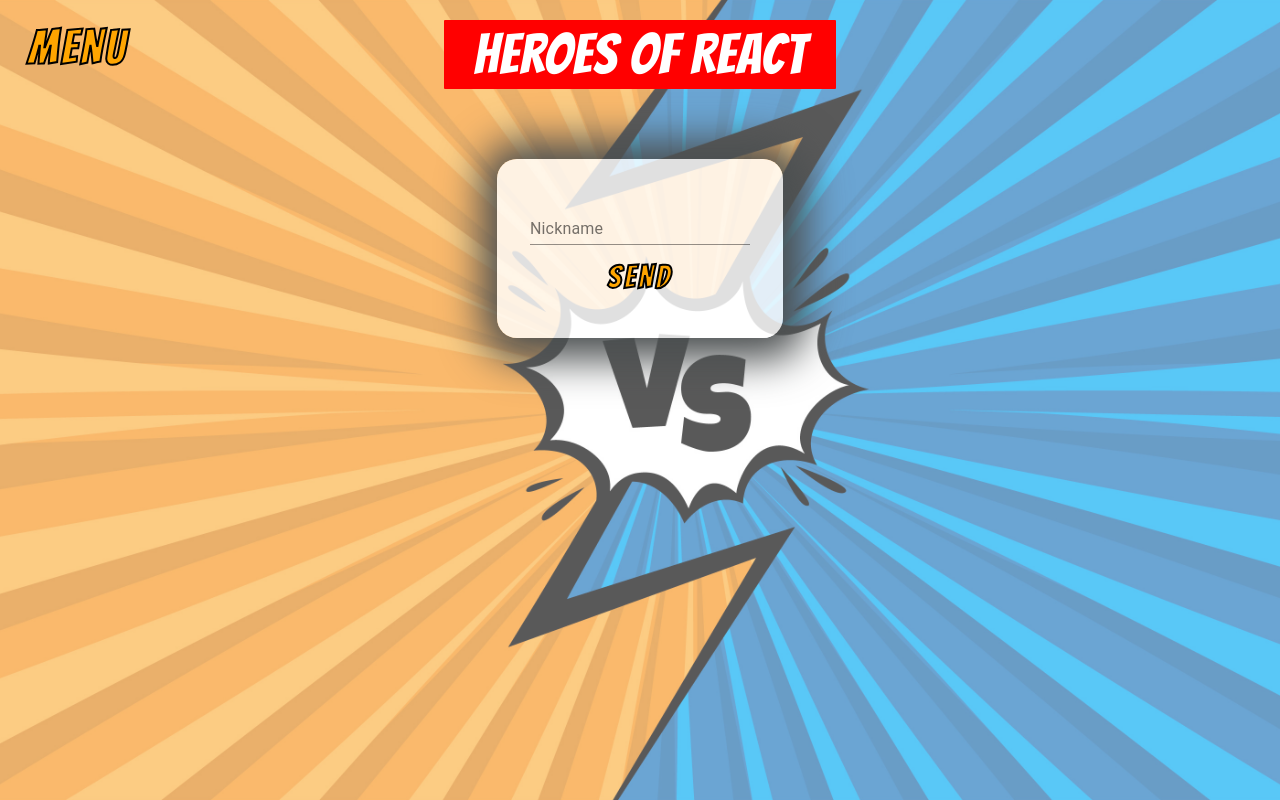
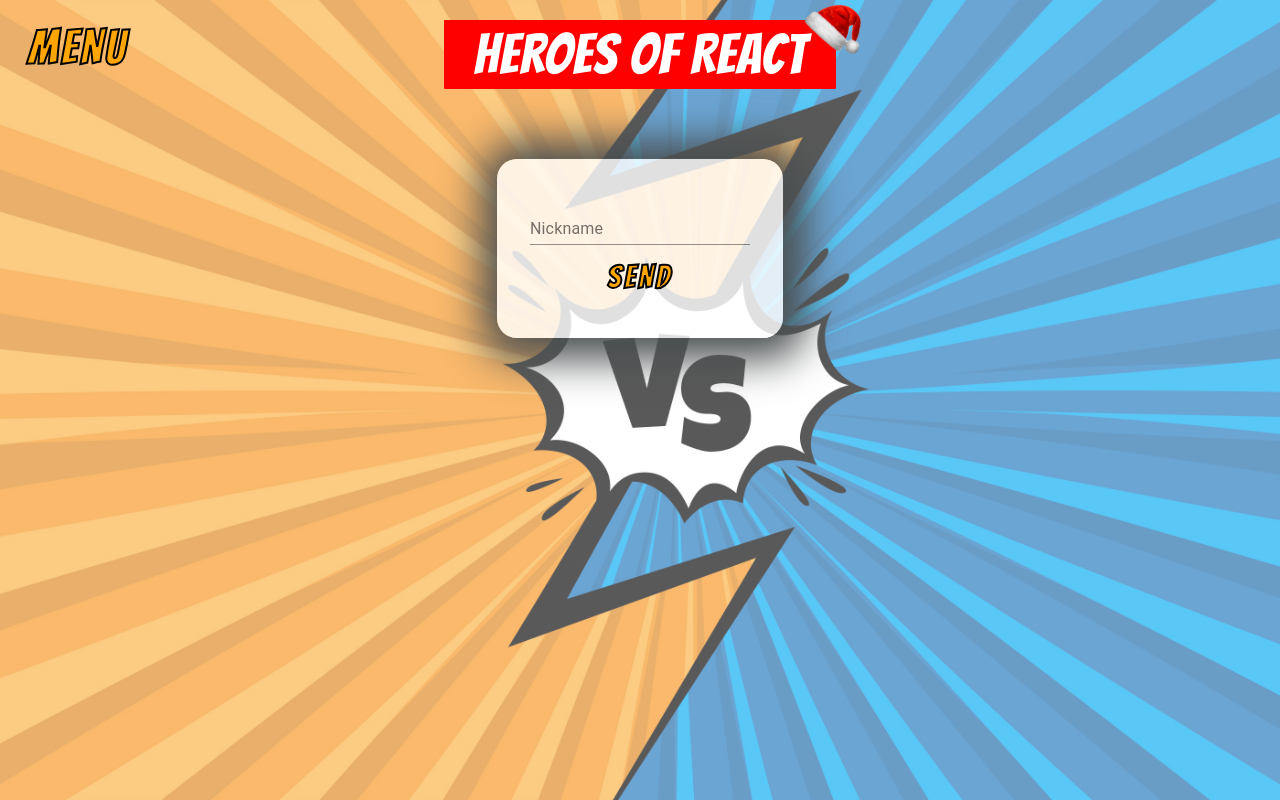
Before and after one commit to Gsuscc/react-heroes2.0, a React (Create React App) app: page /nick in a window 1280 px wide. Built offline with nearby package versions, Linux system fonts and the light colour scheme; no server answers.

Commit message:
add santa hat to title

```diff
--- a/src/components/header/Header.css
+++ b/src/components/header/Header.css
@@ -13,4 +13,5 @@
   letter-spacing: 1px;
   border-radius: 1px;
   cursor: pointer;
+  position: relative;
 }
--- a/src/components/header/Header.js
+++ b/src/components/header/Header.js
@@ -1,6 +1,7 @@
 import React from 'react';
 import './Header.css';
 import {useHistory} from 'react-router-dom'
+import Santa from '../misc/Santa'
 
 const Header = () => {
   const history = useHistory();
@@ -10,7 +11,10 @@ const handleClick = () =>{
 }
   return (
     <div className="header" onClick={handleClick}>
-      <div className="title">Heroes of React</div>
+      <div className="title">
+        <Santa/>
+        Heroes of React
+      </div>
     </div>
   )
 }
--- /dev/null
+++ b/src/components/misc/Santa.css
@@ -0,0 +1,10 @@
+.santa-hat {
+  display: inline-block;
+  position: absolute;
+  top: -20px;
+  left: 92%;
+}
+.santa-hat-img {
+  width: 60px;
+  transform: rotate(20deg);
+}
--- /dev/null
+++ b/src/components/misc/Santa.js
@@ -0,0 +1,12 @@
+import React from 'react';
+import santaHat from '../../img/santaHat.png';
+import './Santa.css'
+
+export default function Santa(props) {
+  return (
+    <div className="santa-hat">
+      <img src={santaHat} alt="coin" className='santa-hat-img' />
+    </div>
+
+  )
+}
```
Also changed, not shown: src/img/santaHat.png (added).
